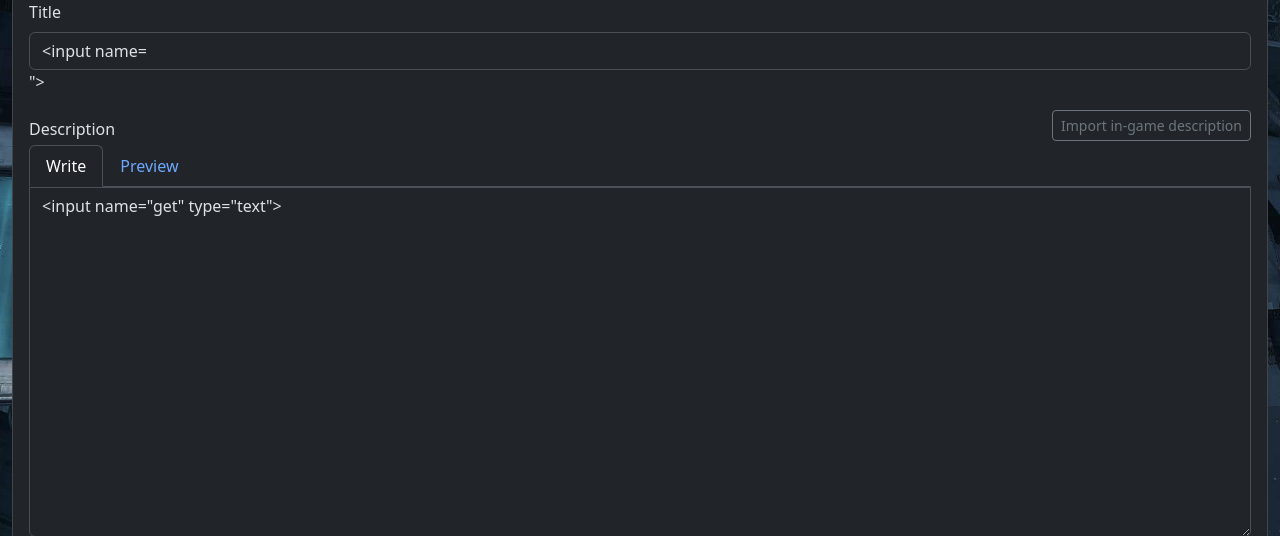
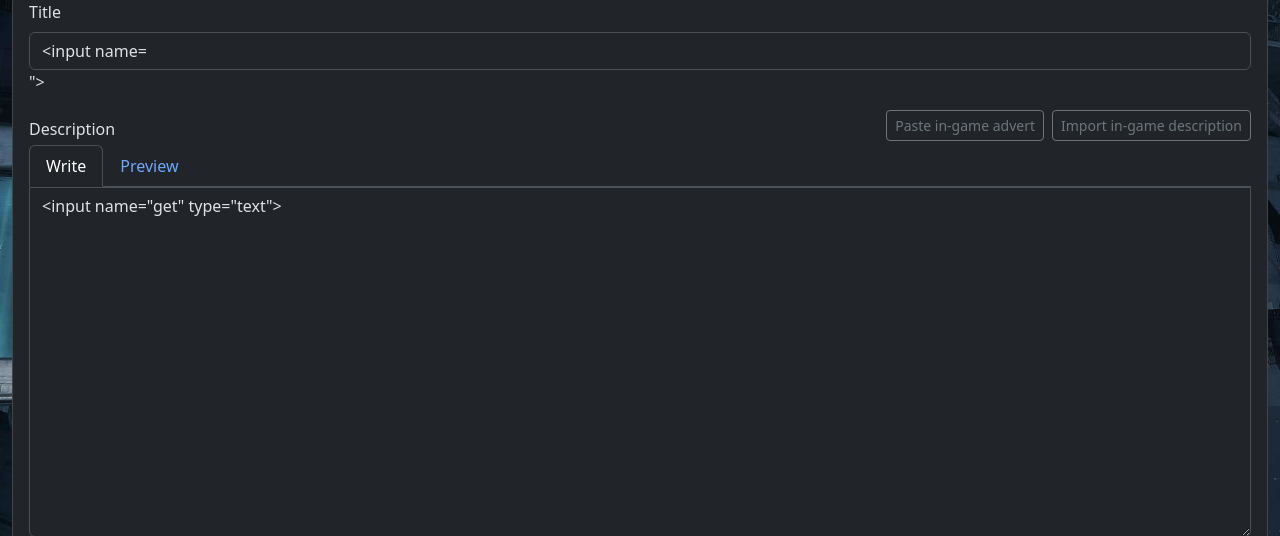
Before and after one commit to fuzzysteve/eve-corps, a Flask app: template evecorps/templates/edit.html in a window 1280 px wide. Shown: the part 394-930 px from the top of the page. Run offline with Flask 3, Linux system fonts and the light colour scheme; the template is opened without the code that fills it: most values are stand-ins (such as "Sample title", 1, 10 or a date in 2020); form fields are guessed from the names that the template uses; parts of the project's set-up code (start-up, migrations or seed data) failed here and were passed over; some libraries are stand-ins or nearby versions.

Commit message:
Paste-in import of in-game recruitment adverts
- "Paste in-game advert" panel in the editor: text copied from the
  client is converted via /advert/convert-paste (recruiters only,
  CSRF, 20k limit) and put into the description
- EVE markup (font/b/br/links, u'...' repr strings) goes through the
  existing in-game description converter; plain text is kept as typed
- Output still goes through the Markdown renderer and sanitizer

Co-Authored-By: Claude Opus 5.5 <noreply@anthropic.com>

```diff
--- a/evecorps/formatting.py
+++ b/evecorps/formatting.py
@@ -191,3 +191,20 @@ def plain_text(source: str | None, limit: int = 200) -> str:
     if len(text) > limit:
         text = text[: limit - 1].rsplit(" ", 1)[0].rstrip(",.;:") + "…"
     return text
+
+
+_EVE_TAG = re.compile(r"<\s*/?\s*(font|br|b|i|u|a|loc|color|url)\b", re.IGNORECASE)
+
+
+def pasted_advert_to_markdown(raw: str | None) -> tuple[str, str]:
+    """Text pasted from the in-game advert editor -> (markdown, detected format).
+
+    The client may put EVE markup or plain text on the clipboard, so handle both:
+    markup goes through the same converter as the in-game description; plain text
+    is kept as typed (line breaks are preserved by the renderer).
+    """
+    text = _unwrap_python_literal((raw or "").replace("\r\n", "\n").replace("\r", "\n"))
+    if _EVE_TAG.search(text):
+        return eve_description_to_markdown(text), "eve"
+    lines = [ln.rstrip() for ln in text.split("\n")]
+    return re.sub(r"\n{3,}", "\n\n", "\n".join(lines)).strip(), "plain"
--- a/evecorps/static/js/edit.js
+++ b/evecorps/static/js/edit.js
@@ -60,6 +60,50 @@
     }
   }
 
+  const pasteToggle = document.getElementById("paste-toggle");
+  const pastePanel = document.getElementById("paste-panel");
+  const pasteSrc = document.getElementById("paste-src");
+  const pasteConvert = document.getElementById("paste-convert");
+
+  function togglePaste(open) {
+    pastePanel.classList.toggle("d-none", !open);
+    pasteToggle.setAttribute("aria-expanded", String(open));
+    if (open) pasteSrc.focus();
+  }
+
+  async function convertPaste() {
+    if (!pasteSrc.value.trim()) {
+      status.textContent = "Paste your advert text first.";
+      return;
+    }
+    if (body.value.trim() && !confirm("Replace the current description with the pasted advert?")) return;
+    pasteConvert.disabled = true;
+    status.textContent = "Converting…";
+    try {
+      const resp = await fetch(pasteConvert.dataset.url, {
+        method: "POST",
+        body: new URLSearchParams({ csrf_token: csrf, text: pasteSrc.value }),
+        credentials: "same-origin",
+      });
+      const data = await resp.json().catch(() => ({}));
+      if (!resp.ok) throw new Error(data.error || "Conversion failed, reload the page and try again.");
+      body.value = data.markdown.slice(0, Number(body.maxLength) || 10000);
+      pasteSrc.value = "";
+      togglePaste(false);
+      showWrite();
+      status.textContent = data.format === "eve"
+        ? "Converted from in-game formatting. Colours and sizes aren't kept, and in-game links became plain text. Check it over before saving."
+        : "Pasted as plain text. Tags like timezone and activities don't come across, so tick those below.";
+    } catch (e) {
+      status.textContent = e.message;
+    } finally {
+      pasteConvert.disabled = false;
+    }
+  }
+
+  pasteToggle.addEventListener("click", () => togglePaste(pastePanel.classList.contains("d-none")));
+  document.getElementById("paste-cancel").addEventListener("click", () => togglePaste(false));
+  pasteConvert.addEventListener("click", convertPaste);
   tabWrite.addEventListener("click", showWrite);
   tabPreview.addEventListener("click", showPreview);
   importBtn.addEventListener("click", importIngame);
--- a/evecorps/templates/edit.html
+++ b/evecorps/templates/edit.html
@@ -22,8 +22,23 @@
     <div class="mb-3">
       <div class="d-flex justify-content-between align-items-end mb-1">
         <label class="form-label mb-0" for="body">Description</label>
-        <button type="button" class="btn btn-sm btn-outline-secondary" id="import-ingame"
-                data-url="{{ url_for('main.ingame_description') }}">Import in-game description</button>
+        <div class="d-flex gap-2">
+          <button type="button" class="btn btn-sm btn-outline-secondary" id="paste-toggle"
+                  aria-expanded="false" aria-controls="paste-panel">Paste in-game advert</button>
+          <button type="button" class="btn btn-sm btn-outline-secondary" id="import-ingame"
+                  data-url="{{ url_for('main.ingame_description') }}">Import in-game description</button>
+        </div>
+      </div>
+      <div class="card card-body bg-body-tertiary mb-2 d-none" id="paste-panel">
+        <label class="form-label small" for="paste-src">
+          In the game, open your advert (Corporation → Recruitment → Our Adverts), select its text, copy it, and paste it here.
+        </label>
+        <textarea class="form-control form-control-sm mb-2" id="paste-src" rows="6" maxlength="20000"></textarea>
+        <div class="d-flex gap-2">
+          <button type="button" class="btn btn-sm btn-primary" id="paste-convert"
+                  data-url="{{ url_for('main.convert_paste') }}">Use this text</button>
+          <button type="button" class="btn btn-sm btn-link" id="paste-cancel">Cancel</button>
+        </div>
       </div>
       <ul class="nav nav-tabs" role="tablist">
         <li class="nav-item"><button type="button" class="nav-link active" id="tab-write">Write</button></li>
```
Also changed, not shown: evecorps/views.py (+16 -1 lines), tests/test_adverts.py (+26 -0 lines), tests/test_formatting.py (+31 -0 lines).
